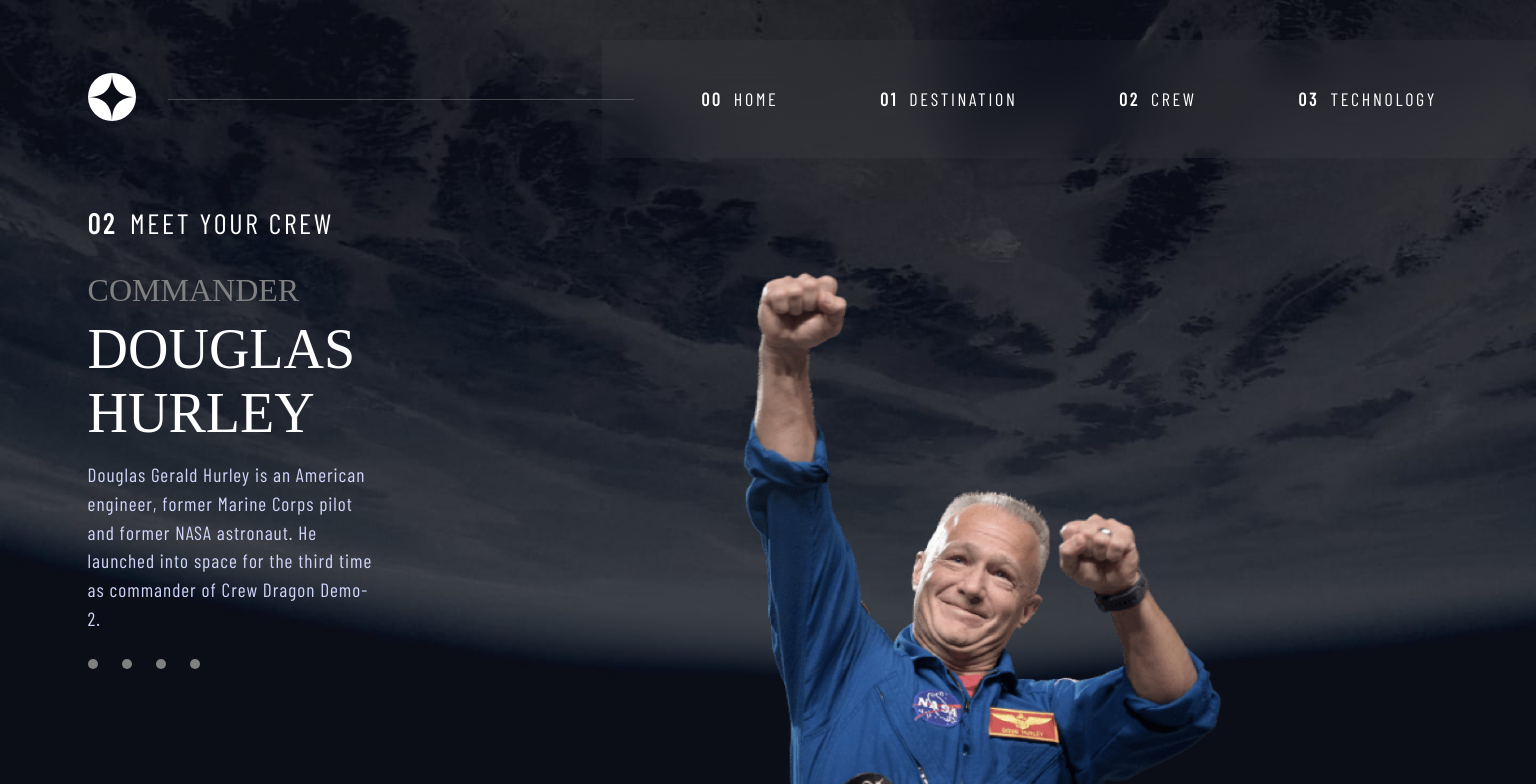
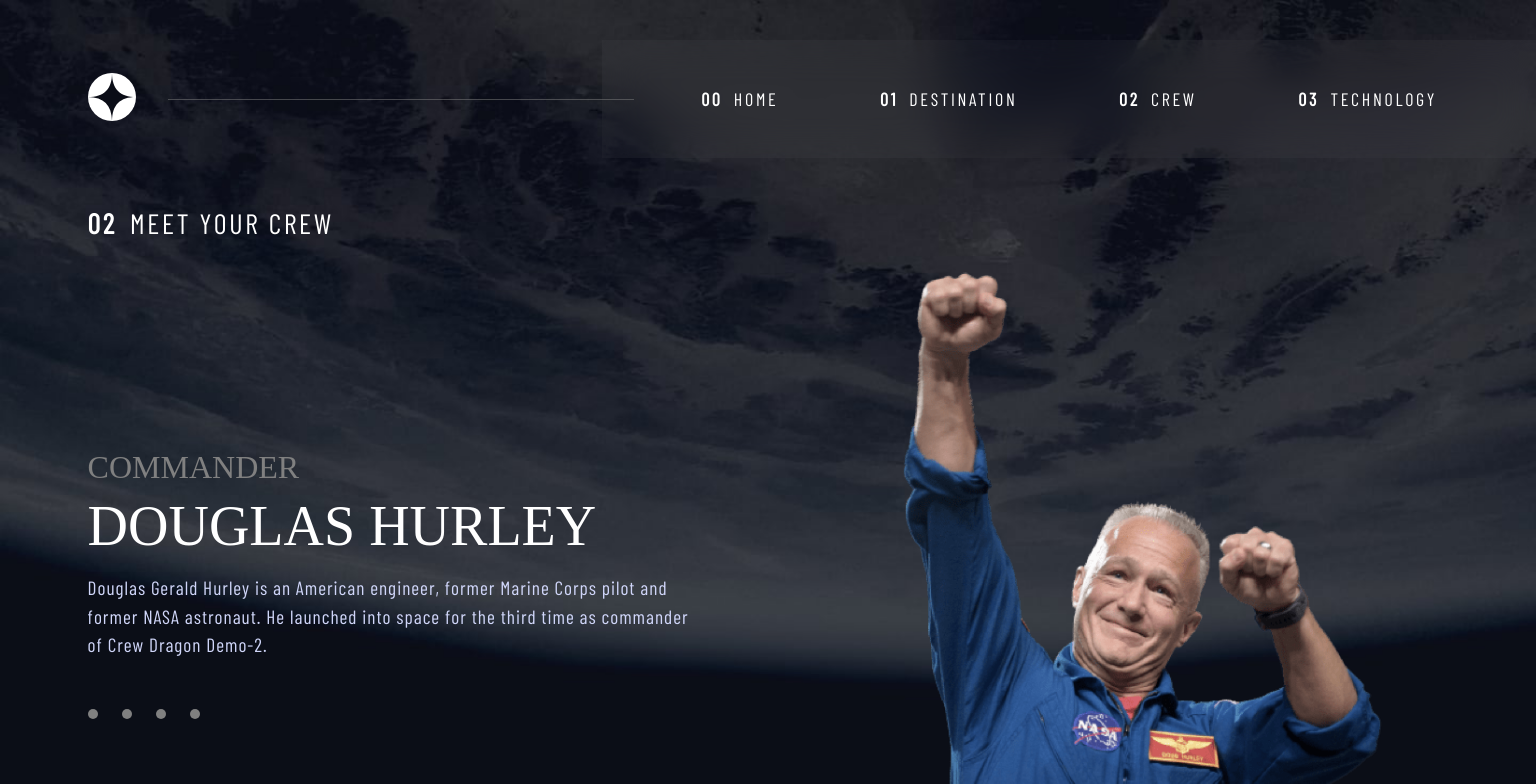
Before and after one commit to mercadorico/space-tourism, a React (Create React App) app: page /crew in a window 1536 px wide. Shown: the top 784 px of the page. Built offline with nearby package versions, Linux system fonts and the light colour scheme; a web font is replaced by a local one.

Commit message:
Increase min-height value for crew container to extend to bottom of screen.

```diff
--- a/src/components/crew/crew.css
+++ b/src/components/crew/crew.css
@@ -20,7 +20,7 @@ body.crew {
     flex-direction: column;
     align-items: center;
     margin: 2rem;
-    min-height: 65vh;
+    /* min-height: 65vh; */
     justify-content: space-between;
 }
 
@@ -42,7 +42,7 @@ body.crew {
 }
 
 .crew__button-container {
-    margin: 1.3rem 0;
+    margin: 2rem 0;
 }
 
 .crew__button {
@@ -117,6 +117,7 @@ body.crew {
 
     .crew__name {
         font-size: 2.5rem;
+        text-align: center;
     }
 
     .crew__description {
@@ -166,14 +167,18 @@ body.crew {
         flex-direction: row-reverse;
         justify-content: space-between;
         align-items: flex-start;
+        margin-bottom: 0;
     }
 
     .crew__details {
+        align-self: center;
         align-items: flex-start;
-        width: 40%;
+        min-width: 45%;
+        min-height: 40vh;
     }
 
     .crew__button-container {
+        margin: auto 0;
         order: 1;
     }
 
@@ -191,9 +196,14 @@ body.crew {
         padding-right: 7rem;
     }
 
+    .crew__img--container {
+        align-self: flex-end;
+        bottom: 0;
+    }
+
     .crew__img--container > img {
         width: 30rem;
-        height: 40rem;
+        height: 42.1rem;
     }
 
     .crew__hr {
--- a/src/components/home/home.css
+++ b/src/components/home/home.css
@@ -97,7 +97,7 @@ body.home {
 
     .home--flex-container {
         flex-direction: row;
-        height: 63vh;
+        min-height: 70vh;
         margin: 0 8rem;
         align-items: flex-end;
     }
```
